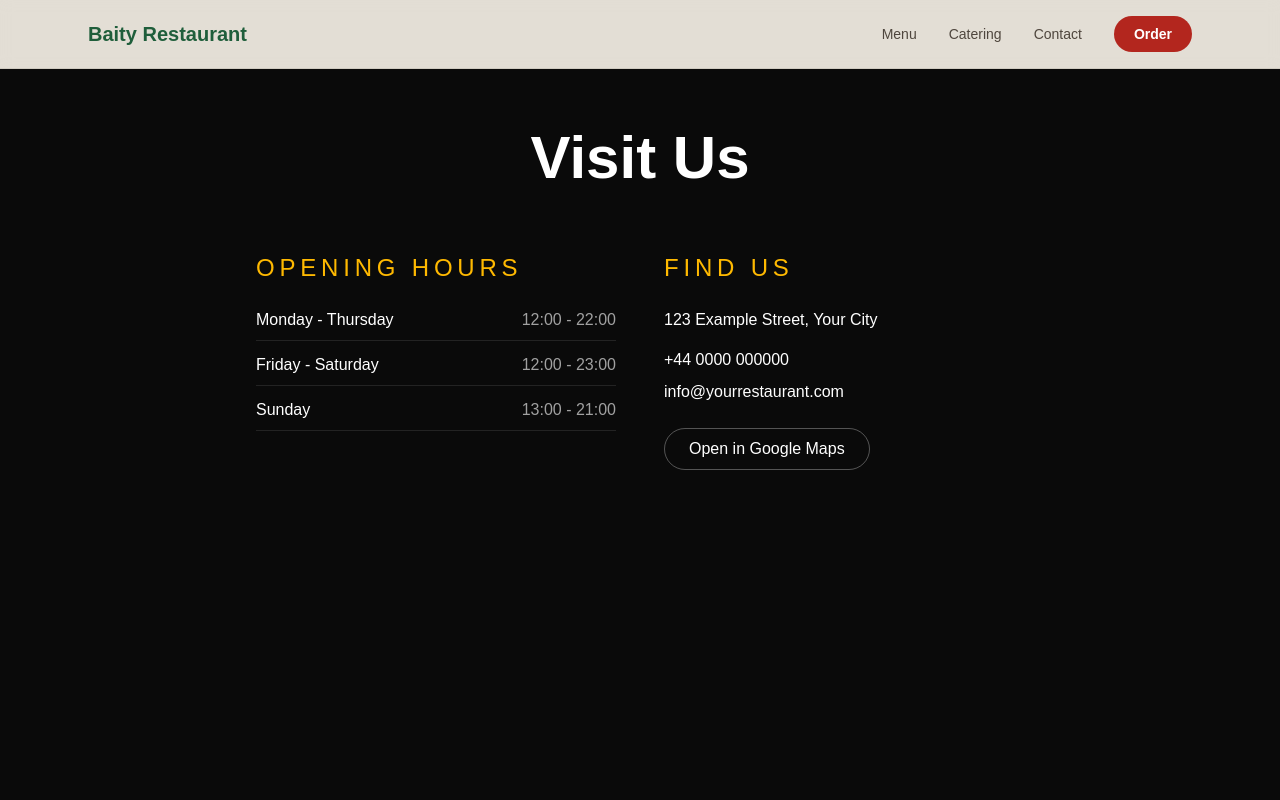
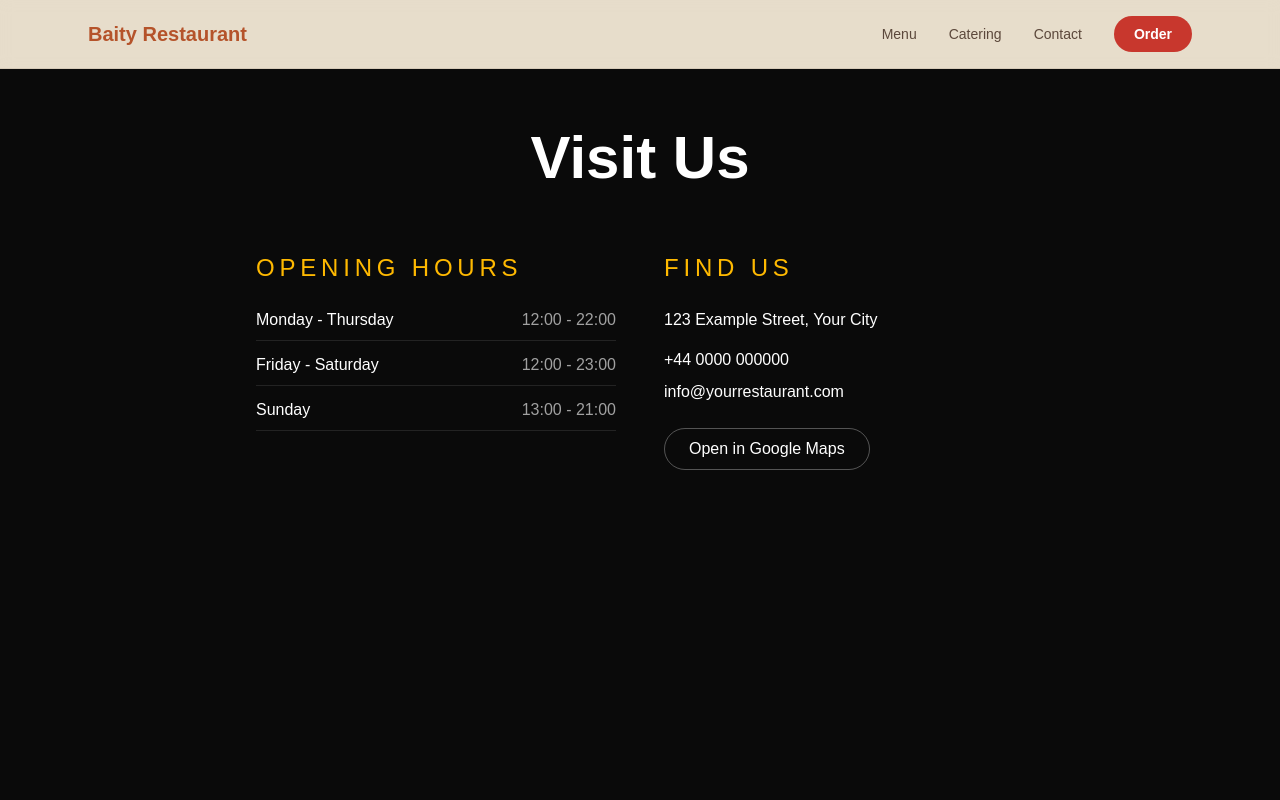
Before and after one commit to keekz1/restaurant-site, a Next.js app: page /contact in a window 1280 px wide. Shown: the top 800 px of the page. Built offline with nearby package versions, Linux system fonts and the light colour scheme.

Commit message:
Warm earthy colour scheme

```diff
--- a/app/globals.css
+++ b/app/globals.css
@@ -1,8 +1,8 @@
 @import "tailwindcss";
 
 :root {
-  --background: #FBF6EC;
-  --foreground: #2B2118;
+  --background: #FFF4E0;
+  --foreground: #3A2318;
 }
 
 @theme inline {
@@ -11,13 +11,20 @@
   --font-sans: var(--font-geist-sans);
   --font-mono: var(--font-geist-mono);
 
-  --color-cream: #FBF6EC;
-  --color-ink: #2B2118;
-  --color-cedar: #1F5E3B;
-  --color-cedar-dark: #174A2E;
-  --color-gold: #C9A24B;
-  --color-spice: #B3261E;
-  --color-spice-dark: #8F1D17;
+  /* Names are kept from before so no other file needs editing */
+  --color-cream: #FFF4E0;
+  /* warm cream background */
+  --color-ink: #3A2318;
+  /* deep brown text */
+  --color-cedar: #B5532A;
+  /* terracotta: hero, headings, links */
+  --color-cedar-dark: #7A3418;
+  /* burnt umber: footer, gradients */
+  --color-gold: #E8A317;
+  /* saffron: tagline, highlights */
+  --color-spice: #C8372D;
+  /* chili red: Order button, prices */
+  --color-spice-dark: #9C241C;
 }
 
 body {
```
